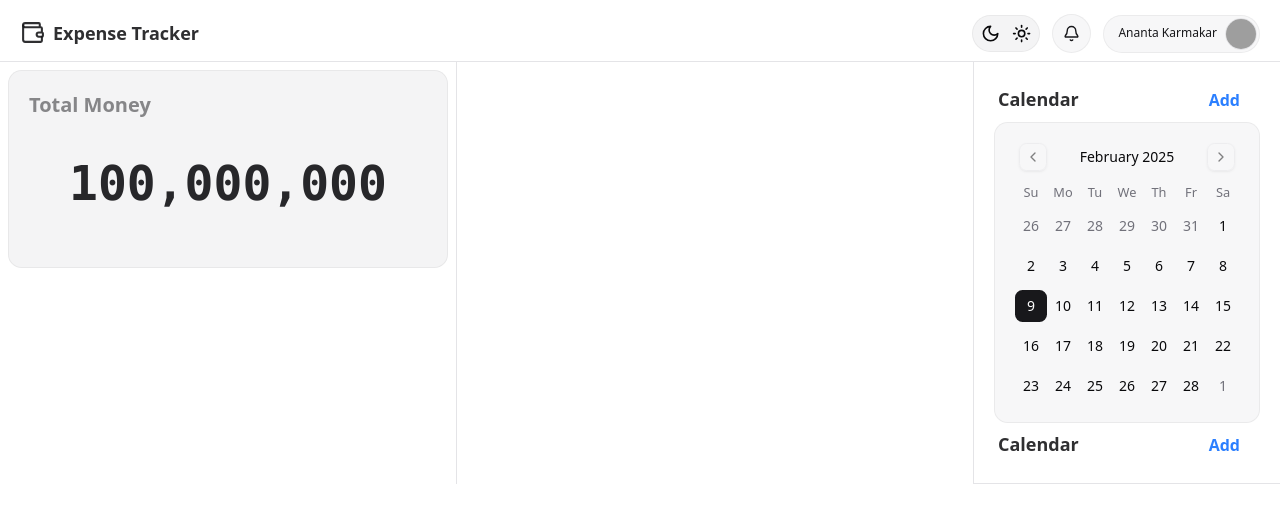
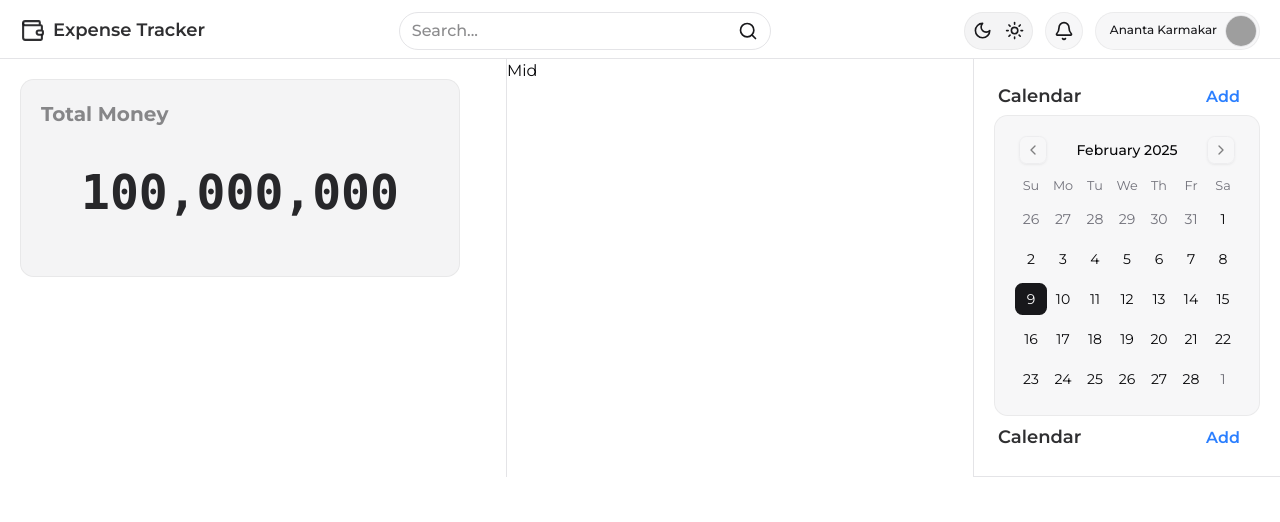
Before and after one commit to codeAntu/expenses-tracker, a React (Vite) app: page / in a window 1280 px wide. Shown: the top 522 px of the page. Built offline with nearby package versions, Linux system fonts and the light colour scheme; grey boxes are pictures that could not be loaded; what hono would draw is missing.

Commit message:
Add Montserrat font, restructure App layout, and implement Input component; enhance Header with search functionality and update ModeToggle styles

```diff
--- a/src/components/header.tsx
+++ b/src/components/header.tsx
@@ -1,33 +1,58 @@
-import { Bell, Wallet } from 'lucide-react';
+import { Bell, Search as SearchIcon, Wallet } from 'lucide-react';
 import { ModeToggle } from './mode-toggle';
 
 export default function Header() {
   return (
-    <div className='bg-background sticky top-0 z-10 flex items-center justify-between border-b px-5 pt-3.5 pb-2'>
-      <div className='text-secondary-foreground/90 pb-0.5 text-lg font-semibold flex items-center gap-2'>
+    <div className='bg-background text-secondary-foreground sticky top-0 z-10 flex items-center justify-between border-b p-2.5 pt-2 pb-2 sm:pt-3 md:px-5'>
+      <div className='text-secondary-foreground/90 flex items-center gap-2 pb-0.5 text-lg font-semibold'>
         <Wallet size={25} className='inline-block' />
-        Expense Tracker
+        <span className='hidden sm:inline-block'>Expense Tracker</span>
       </div>
-      <div className='flex items-center gap-3'>
+      <Search />
+      <div className='flex items-center gap-1.5 lg:gap-3'>
+        <div className='bg-secondary/70 hover:bg-secondary/60 border-primary/5 text-secondary-foreground cursor-pointer rounded-full border p-1.5 transition duration-250 md:hidden md:p-2.5'>
+          <SearchIcon className='h-5 w-5' />
+        </div>
         <ModeToggle />
-        <div className='bg-secondary/70 hover:bg-secondary/60 border-primary/5 text-secondary-foreground cursor-pointer rounded-full border p-2.5 transition duration-250'>
-          <Bell size={17} />
+        <div className='bg-secondary/70 hover:bg-secondary/60 border-primary/5 text-secondary-foreground cursor-pointer rounded-full border p-1.5 transition duration-250 md:p-2'>
+          <Bell className='h-5 w-5' />
         </div>
-        <div className='bg-secondary/70 hover:bg-secondary/60 text-secondary-foreground border-primary/5 flex cursor-pointer items-center justify-center rounded-full border p-0.5 transition duration-250'>
-          <div className='pr-2 pb-0.5 pl-3 text-xs font-medium'>Ananta Karmakar</div>
-          <div className=''>
-            <img src='https://github.com/shadcn.png' className='aspect-square w-8 rounded-full border' />
-            {/* <Avatar>
-              <AvatarImage src='https://github.com/shadcn.png' alt='@shadcn' className='' />
-              <AvatarFallback>CN</AvatarFallback>
-            </Avatar> */}
-          </div>
-        </div>
+        <Profile />
       </div>
     </div>
   );
 }
 
-{
-  /* <div className='border-foreground/5 bg-accent flex items-center justify-between rounded-xl border p-1 sm:p-1.5'> */
+function Profile() {
+  return (
+    <div className='bg-secondary/70 hover:bg-secondary/60 text-secondary-foreground border-primary/5 flex cursor-pointer items-center justify-center rounded-full border p-0.5 transition duration-250'>
+      <div className='hidden pr-2 pb-0.5 pl-3 text-xs font-medium lg:block'>Ananta Karmakar</div>
+      <div className='w-7 sm:w-8'>
+        <img src='https://github.com/shadcn.png' className='aspect-square rounded-full border' />
+        {/* <Avatar>
+              <AvatarImage src='https://github.com/shadcn.png' alt='@shadcn' className='' />
+              <AvatarFallback>CN</AvatarFallback>
+            </Avatar> */}
+      </div>
+    </div>
+  );
 }
+
+function Search() {
+  return (
+    <>
+      <div className='hidden w-[30%] max-w-96 items-center justify-between gap-2 rounded-3xl border px-3 py-1.5 pr-3 md:flex'>
+        <input
+          type='text'
+          placeholder='Search...'
+          className='w-full border-none text-base font-medium outline-none'
+          id='search'
+          name='search'
+        />
+        <label htmlFor='search' className='text-secondary-foreground cursor-pointer'>
+          <SearchIcon size={20} className='' />
+        </label>
+      </div>
+    </>
+  );
+}
--- a/src/components/mode-toggle.tsx
+++ b/src/components/mode-toggle.tsx
@@ -9,20 +9,24 @@ export function ModeToggle() {
   };
 
   return (
-    <label className='switch'>
+    <label className=''>
       <input type='checkbox' checked={theme === 'dark'} onChange={toggleTheme} className='sr-only' />
-      {/* <span className=''>
-              {theme === 'light' ? (
-                <div>
-                  <Sun className='h-[1.2rem] w-[1.2rem] transition-all' />
-                </div>
-              ) : (
-                <Moon className='h-[1.2rem] w-[1.2rem] transition-all' />
-              )}
-            </span>
-            <span className='sr-only'>Toggle theme</span> */}
       <div
-        className={`border-primary/5 flex items-center justify-around rounded-full border p-0.5 transition duration-250 ${theme === 'dark' ? 'bg-secondary/70' : 'bg-secondary'}`}
+        className={`bg-secondary/70 hover:bg-secondary/60 border-primary/5 text-secondary-foreground cursor-pointer rounded-full border p-1.5 transition duration-250 lg:hidden`}
+      >
+        {theme === 'light' ? (
+          <div className=''>
+            <Sun className='h-5 w-5' />
+          </div>
+        ) : (
+          <div className=''>
+            <Moon className='h-5 w-5' />
+          </div>
+        )}
+      </div>
+      <span className='sr-only'>Toggle theme</span>
+      <div
+        className={`border-primary/5 hidden items-center justify-around rounded-full border p-0.5 transition duration-250 lg:flex ${theme === 'dark' ? 'bg-secondary/70' : 'bg-secondary'}`}
       >
         <div className={`rounded-full p-1.5 ${theme === 'dark' ? 'bg-background' : ''}`}>
           <Moon className='h-[1.2rem] w-[1.2rem] transition-all' />
--- /dev/null
+++ b/src/components/ui/input.tsx
@@ -0,0 +1,22 @@
+import * as React from "react"
+
+import { cn } from "@/lib/utils"
+
+const Input = React.forwardRef<HTMLInputElement, React.ComponentProps<"input">>(
+  ({ className, type, ...props }, ref) => {
+    return (
+      <input
+        type={type}
+        className={cn(
+          "flex h-9 w-full rounded-md border border-input bg-transparent px-3 py-1 text-base shadow-sm transition-colors file:border-0 file:bg-transparent file:text-sm file:font-medium file:text-foreground placeholder:text-muted-foreground focus-visible:outline-none focus-visible:ring-1 focus-visible:ring-ring disabled:cursor-not-allowed disabled:opacity-50 md:text-sm",
+          className
+        )}
+        ref={ref}
+        {...props}
+      />
+    )
+  }
+)
+Input.displayName = "Input"
+
+export { Input }
--- a/src/index.css
+++ b/src/index.css
@@ -3,6 +3,17 @@
 @plugin "tailwindcss-animate";
 
 @custom-variant dark (&:is(.dark *));
+
+@font-face {
+  font-family: 'Montserrat';
+  src: url('/public/font/Montserrat-VariableFont_wght.ttf') format('truetype');
+  font-weight: 100 900;
+  font-style: normal;
+}
+
+body {
+  font-family: 'Montserrat', sans-serif;
+}
 
 :root {
   --background: hsl(0 0% 100%);
--- a/src/routes/__root.tsx
+++ b/src/routes/__root.tsx
@@ -19,8 +19,11 @@ function App({ children }: { children: React.ReactNode }) {
     <ThemeProvider>
       {/* <SidebarProvider className=''> */}
       {/* <AppSidebar /> */}
-      <Header />
-      <main className='h-[100dvh] w-full'>{children}</main>
+
+      <main className='min-h-[100dvh] w-full'>
+        <Header />
+        {children}
+      </main>
       {/* </SidebarProvider> */}
     </ThemeProvider>
   );
--- a/src/routes/index.tsx
+++ b/src/routes/index.tsx
@@ -9,11 +9,32 @@ export const Route = createFileRoute('/')({
 
 function App() {
   return (
-    <div className='flex justify-between'>
-      <div className='border-r p-2'>
+    <div className='lg: flex flex-col xl:flex-row'>
+      <div className='flex flex-1 flex-col md:flex-row'>
+        <Left />
+        <Midd />
+      </div>
+      <Right />
+    </div>
+  );
+}
+
+function Left() {
+  return (
+    <div className='flex-1 border-r p-5'>
       <TiltCard1 />
     </div>
-      <div className='grid gap-1 border-b border-l p-5'>
+  );
+}
+
+function Midd() {
+  return <div className='flex-1'>Mid</div>;
+}
+
+function Right() {
+  return (
+    <div className='flex flex-col gap-1 border-b border-l p-5 sm:flex-row xl:flex-col'>
+      <div>
         <div className='flex items-center justify-between px-1'>
           <div className='text-secondary-foreground/90 flex items-center gap-2 pb-0.5 text-lg font-semibold'>
             Calendar
@@ -26,6 +47,7 @@ function App() {
           </Button>
         </div>
         <Calendar />
+      </div>
       <div className='flex items-center justify-between px-1'>
         <div className='text-secondary-foreground/90 flex items-center gap-2 pb-0.5 text-lg font-semibold'>
           Calendar
@@ -38,9 +60,9 @@ function App() {
         </Button>
       </div>
     </div>
-    </div>
   );
 }
+
 export function TiltCard1() {
   return (
     <Tilt rotationFactor={1} isRevese>
```
Also changed, not shown: public/font/Montserrat-VariableFont_wght.ttf (added). Lines whose indentation alone changed are shown as unchanged.
